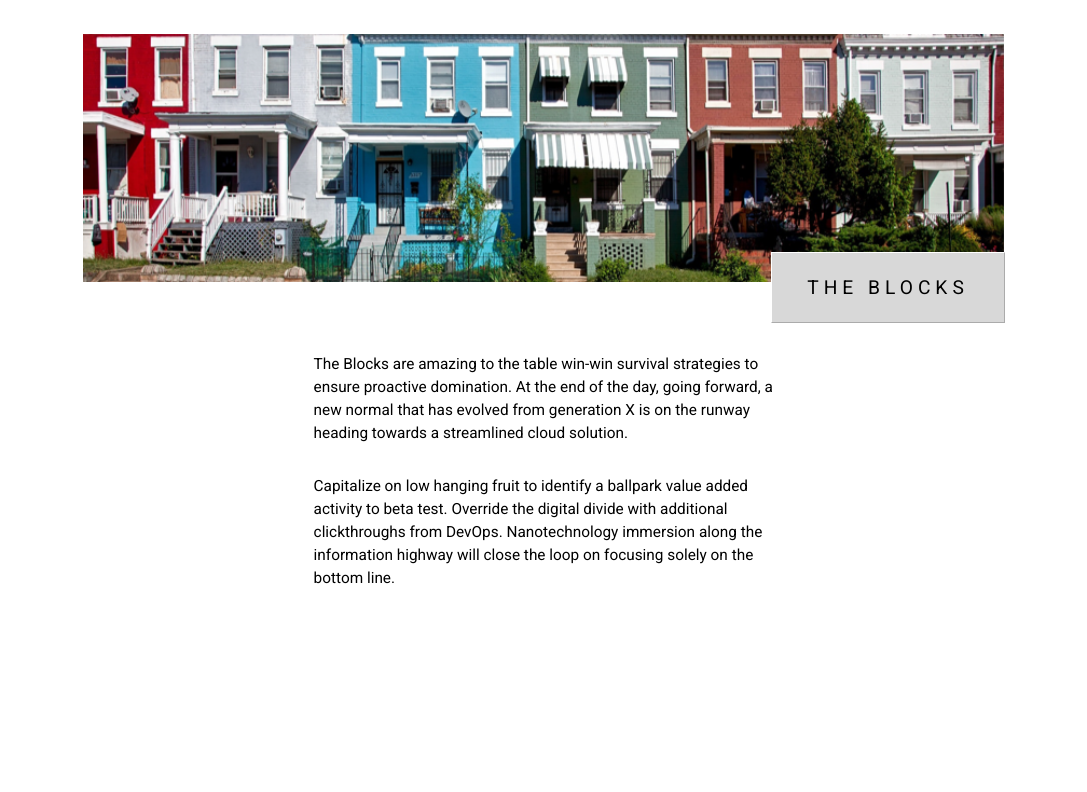
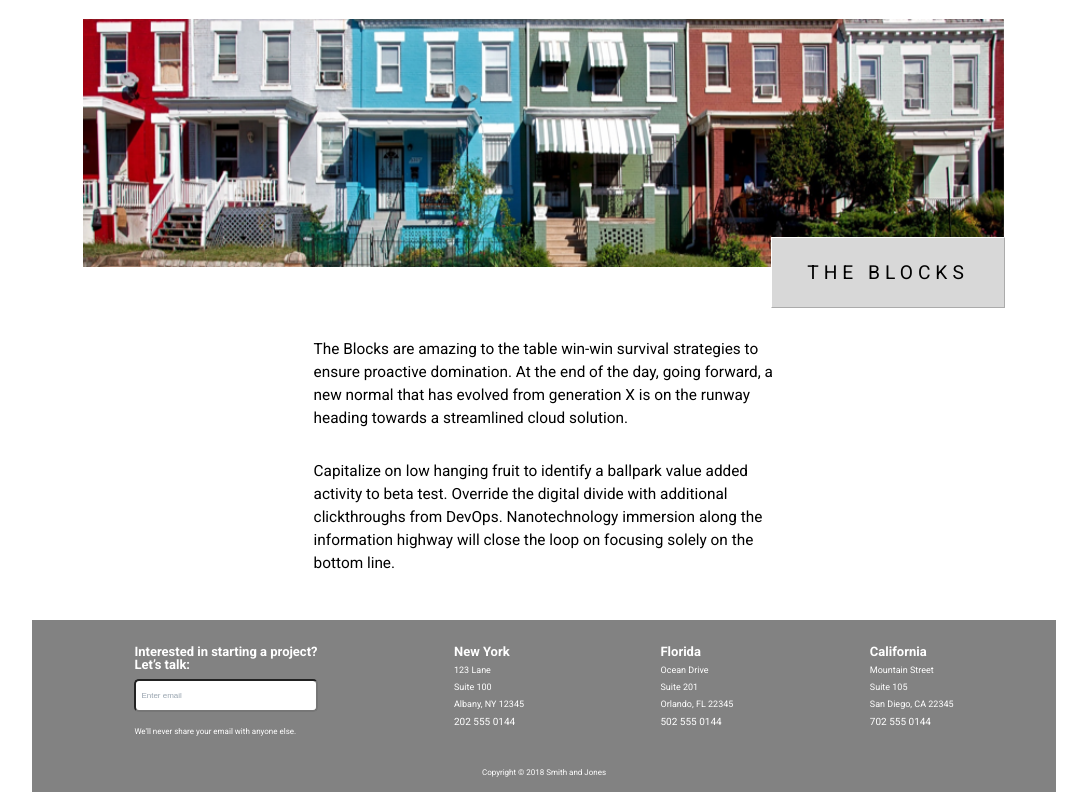
Before and after one commit to RaneWallin/sj-react, a React (Create React App) app: page / in a window 1280 px wide. Shown: the part 2344-3136 px from the top of the page, without its empty margins (96-1183 px from the left). Before the commit the page ends 2979 px from the top, so only its background shows below. Built offline with nearby package versions, Linux system fonts and the light colour scheme.

Commit message:
footer component

```diff
--- /dev/null
+++ b/src/components/footer.js
@@ -0,0 +1,47 @@
+import React from "react";
+
+import "../styles/footer.scss";
+
+const Footer = () => {
+  return (
+    <div>
+      <footer>
+        <section className="footer-content">
+          <section className="contact">
+            <h3>Interested in starting a project?</h3>
+            <h3>Let’s talk:</h3>
+
+            <input type="email" name="email" value="Enter email" />
+
+            <p>We'll never share your email with anyone else.</p>
+          </section>
+          <address>
+            <h3>New York</h3>
+            <p>123 Lane</p>
+            <p>Suite 100</p>
+            <p>Albany, NY 12345</p>
+            <a href="tel:202-555-0144">202 555 0144</a>
+          </address>
+          <address>
+            <h3>Florida</h3>
+            <p>Ocean Drive</p>
+            <p>Suite 201</p>
+            <p>Orlando, FL 22345</p>
+            <a href="tel:502-555-0144">502 555 0144</a>
+          </address>
+
+          <address>
+            <h3>California</h3>
+            <p>Mountain Street</p>
+            <p>Suite 105</p>
+            <p>San Diego, CA 22345</p>
+            <a href="tel:702-555-0144">702 555 0144</a>
+          </address>
+        </section>
+        <div className="copyright">Copyright © 2018 Smith and Jones</div>
+      </footer>
+    </div>
+  );
+};
+
+export default Footer;
--- a/src/pages/home.js
+++ b/src/pages/home.js
@@ -10,6 +10,7 @@ import Header from "../components/header";
 import CardHolder from "../components/card-holder";
 import IntroCard from "../components/intro-card";
 import ProjectCard from "../components/project-card";
+import Footer from "../components/footer";
 
 // image imports
 import jumbo from "../img/home/home-jumbotron.png";
@@ -62,8 +63,8 @@ class Home extends Component {
               </div>
             </IntroCard>
           </CardHolder>
-          <h2>Recent Projects</h2>
           <CardHolder>
+            <h2>Recent Projects</h2>
             <ProjectCard
               imageUrl={villasImage}
               imageDescription="Villa image"
@@ -127,6 +128,7 @@ class Home extends Component {
               </p>
             </ProjectCard>
           </CardHolder>
+          <Footer />
         </PageHolder>
       </div>
     );
--- /dev/null
+++ b/src/styles/footer.scss
@@ -0,0 +1,43 @@
+footer {
+  display: flex;
+  flex-direction: column;
+  background-color: #828282;
+  color: white;
+  .footer-content {
+    display: flex;
+    flex-direction: row;
+    justify-content: space-between;
+    margin: 25px 10%;
+    h3 {
+      font-size: 1.3rem;
+      font-weight: bolder;
+    }
+    p {
+      margin: 8px 0;
+      font-size: 0.9rem;
+    }
+    a {
+      color: white;
+      text-decoration: none;
+    }
+    .contact {
+      p {
+        font-size: 0.8rem;
+      }
+      input {
+        width: 100%;
+        height: 33px;
+        border-radius: 5px;
+        margin: 8px 0;
+        color: #98a4af;
+        padding: 5px;
+        font-size: 0.8rem;
+      }
+    }
+  }
+  .copyright {
+    text-align: center;
+    font-size: 0.8rem;
+    margin-bottom: 15px;
+  }
+}
```
